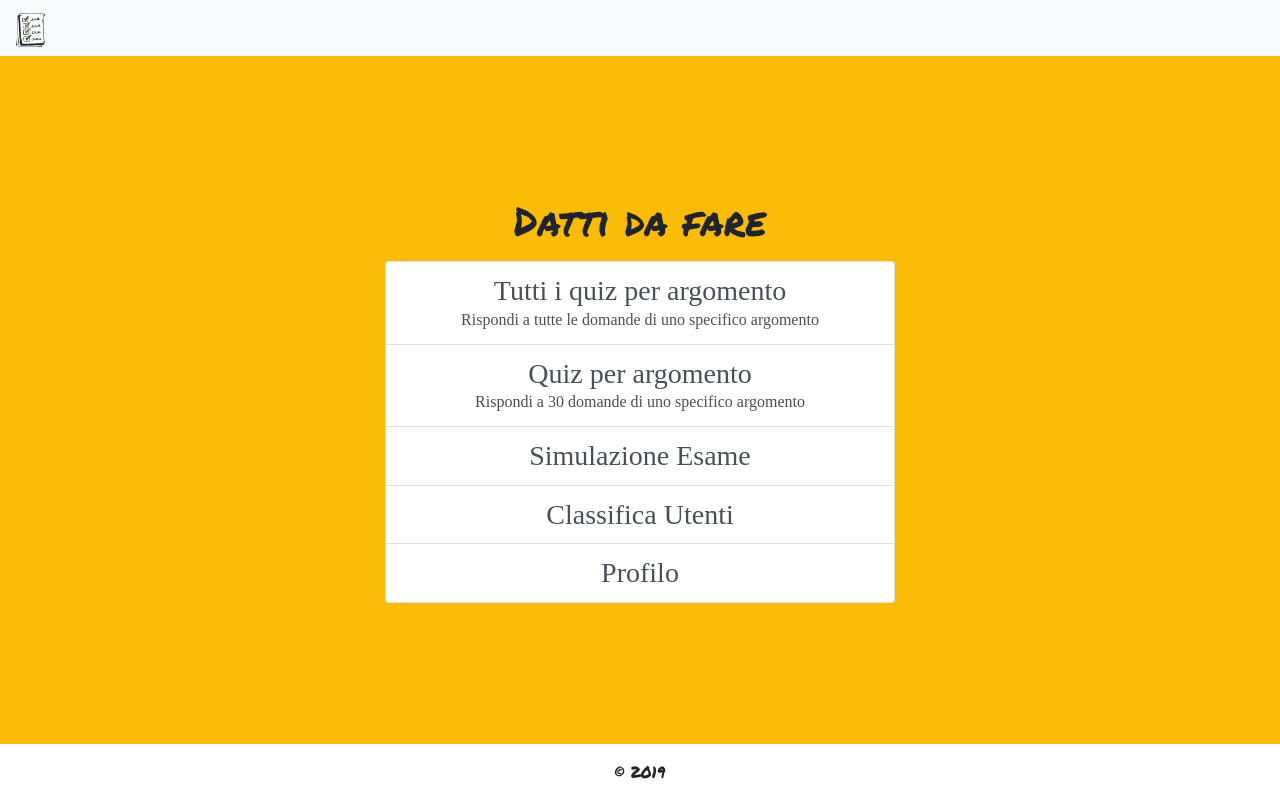
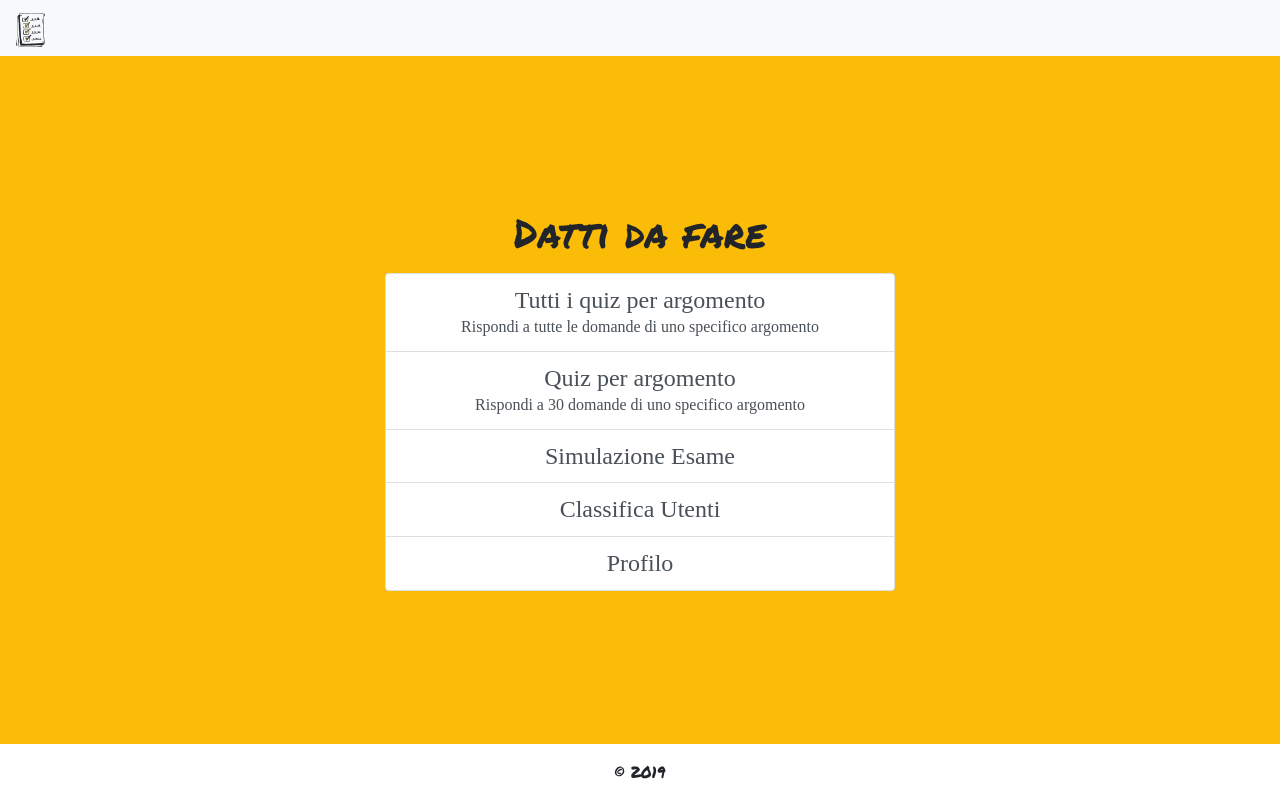
Before and after one commit to ciarlystreet/NuxtPress, a Nuxt app: page /quiz in a window 1280 px wide. Built offline with nearby package versions, Linux system fonts and the light colour scheme; no server answers; a web font is replaced by a local one.

Commit message:
fixed title style

```diff
--- a/components/List.vue
+++ b/components/List.vue
@@ -8,7 +8,7 @@
         :title="link.title"
         class="text-center"
       >
-        <h2 class="h3 mb-0">
+        <h2 class="h4 mb-0">
           {{ link.label }}
           <b-badge v-if="link.count" class="text-white">{{
             link.count
```
